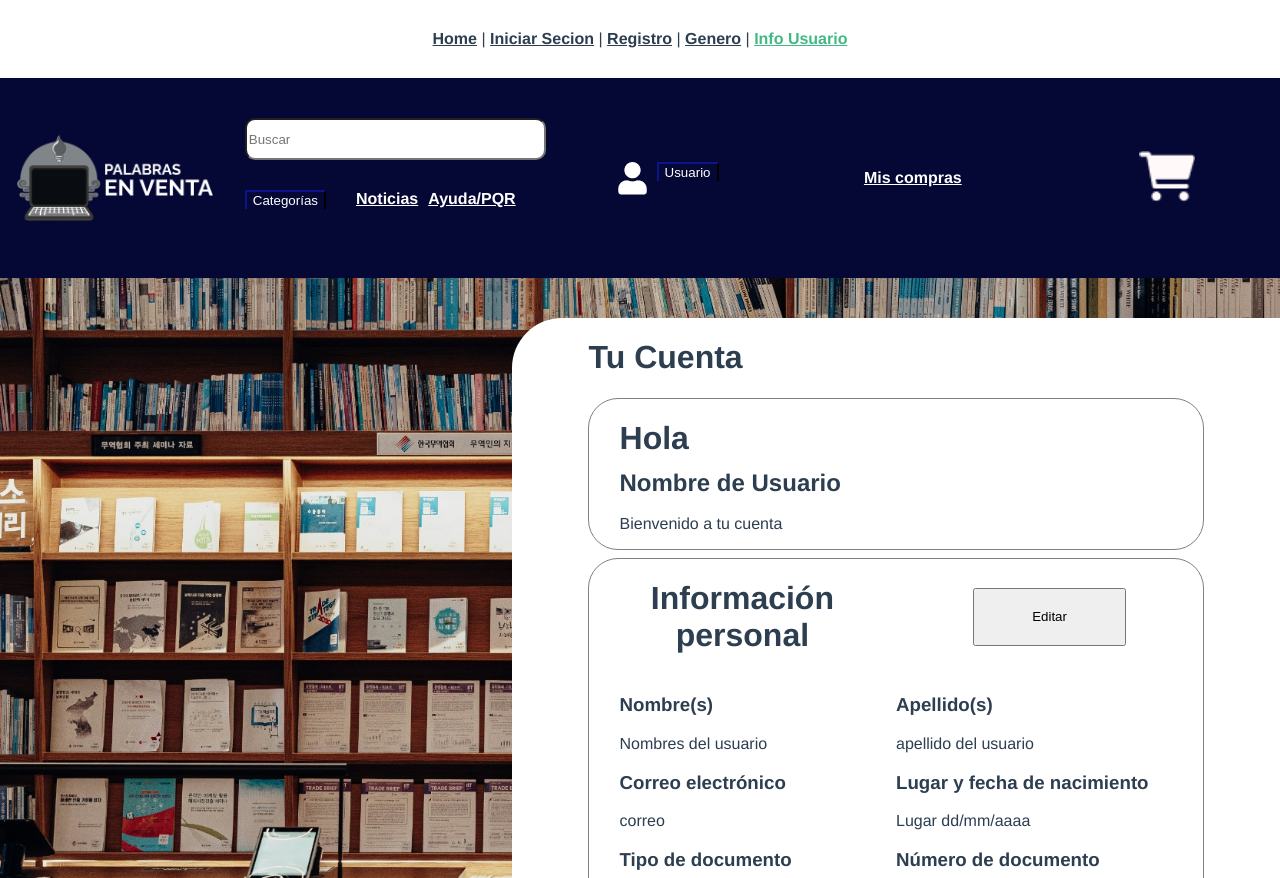
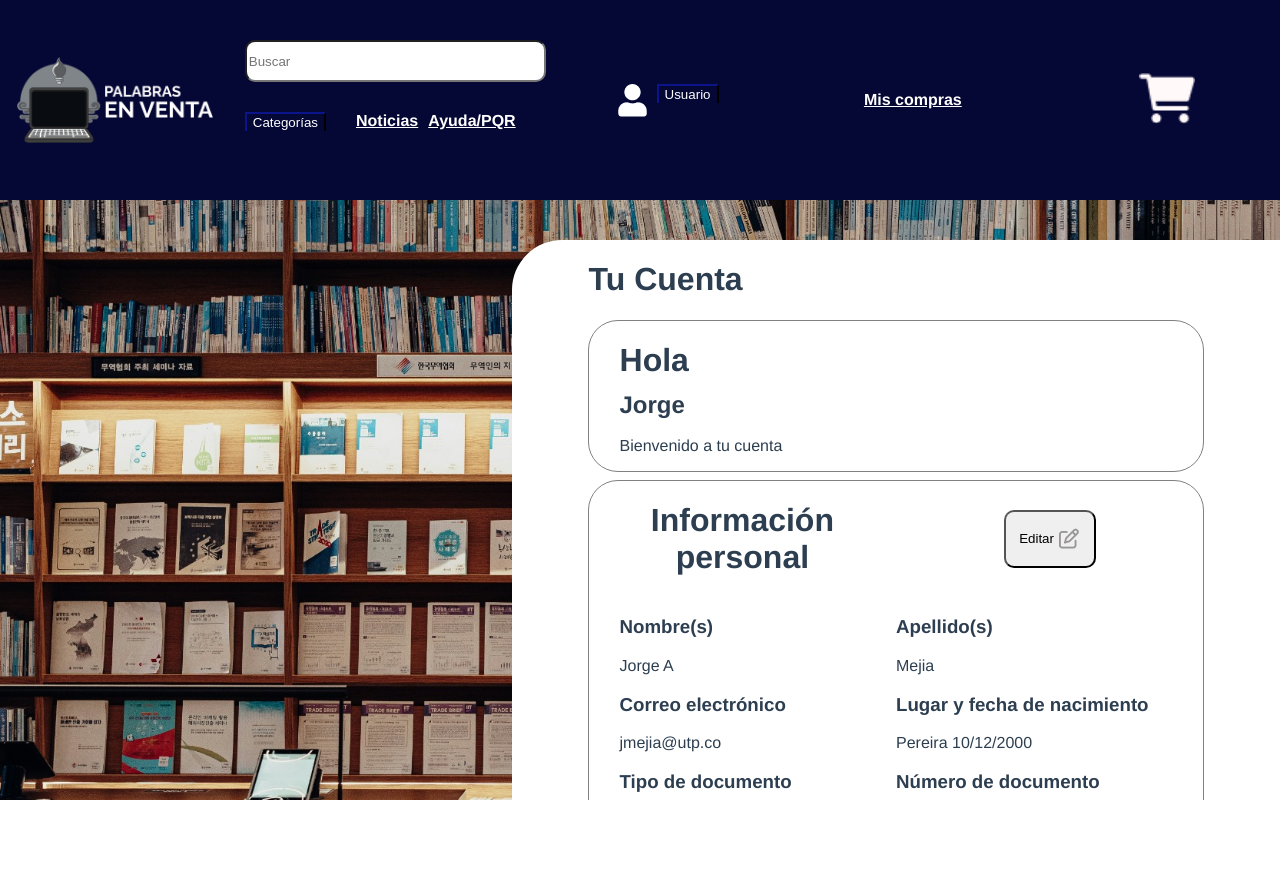
Before and after one commit to JorgeMejiaH/palabras-en-venta, a Vue app: page /user-info in a window 1280 px wide. After the commit the page ends 800 px from the top, so only its background shows below. Built offline with nearby package versions, Linux system fonts and the light colour scheme.

Commit message:
Insert footer

```diff
--- a/src/App.vue
+++ b/src/App.vue
@@ -1,11 +1,4 @@
 <template>
-  <nav>
-    <router-link to="/">Home</router-link> |
-    <router-link to="/login">Iniciar Secion</router-link> |
-    <router-link to="/sign-up">Registro</router-link> |
-    <router-link to="/genre-select">Genero</router-link> |
-    <router-link to="/user-info">Info Usuario</router-link>
-  </nav>
   <router-view />
 </template>
 
--- a/src/components/LoginPage/LoginPage.vue
+++ b/src/components/LoginPage/LoginPage.vue
@@ -33,7 +33,7 @@ export default {
   components: { UsernameInput, PasswordInput },
   data(){
     return {
-      validUser: false,
+      validUser: true,
     };
   },
   methods: {
@@ -67,7 +67,7 @@ export default {
 
 .link-container {
   text-align: end;
-  margin-top: -2.5%;
+  margin-top: 1%;
 }
 
 .txt-not-account,
--- a/src/components/User/UserInfo.vue
+++ b/src/components/User/UserInfo.vue
@@ -5,50 +5,71 @@
       <h1 class="your-account">Tu Cuenta</h1>
       <div class="user-info-username-container">
         <h1 class="user-info-hello">Hola</h1>
-        <h2 class="user-info-username">Nombre de Usuario</h2>
+        <h2 class="user-info-username">Jorge</h2>
         <p class="user-info-welcome">Bienvenido a tu cuenta</p>
       </div>
       <div class="user-info-personal-container">
         <h1 class="user-info-personal-title">Información personal</h1>
-        <button class="user-info-edit-btn" @click="navigateToUserInfoEdit">Editar</button>
+        <button class="user-info-btn" @click="navigateToUserInfoEdit">
+          <span class="user-info-btn-content">Editar</span>
+          <img
+            src="@/assets/pen-to-square.png"
+            alt="edit-symbol"
+            class="user-info-edit-edit-symbol-btn"
+          />
+        </button>
         <div class="user-info-personal-column1">
           <div class="user-info-names">
             <h3>Nombre(s)</h3>
-            <p>Nombres del usuario</p>
+            <p>Jorge A</p>
           </div>
           <div class="user-info-email">
             <h3>Correo electrónico</h3>
-            <p>correo</p>
+            <p>jmejia@utp.co</p>
           </div>
           <div class="user-info-document-type">
             <h3>Tipo de documento</h3>
-            <p>tipo doc</p>
+            <p>cc</p>
           </div>
           <user-info-spam-checkbox />
         </div>
         <div class="user-info-personal-column2">
           <div class="user-info-lastnames">
             <h3>Apellido(s)</h3>
-            <p>apellido del usuario</p>
+            <p>Mejia</p>
           </div>
           <div class="user-info-place-date">
             <h3>Lugar y fecha de nacimiento</h3>
-            <p>Lugar dd/mm/aaaa</p>
+            <p>Pereira 10/12/2000</p>
           </div>
           <div class="user-info-document-number">
             <h3>Número de documento</h3>
-            <p>numero doc</p>
+            <p>123456789</p>
           </div>
         </div>
       </div>
       <div class="user-info-password-container">
         <h1 class="user-info-password-title">Contraseña</h1>
-        <button class="user-info-edit-btn">Editar</button>
+        <button class="user-info-btn">
+          <span class="user-info-btn-content">Editar</span>
+          <img
+            src="@/assets/pen-to-square.png"
+            alt="edit-symbol"
+            class="user-info-edit-edit-symbol-btn"
+          />
+        </button>
       </div>
       <div class="user-info-genre-container">
         <div class="user-info-genre-title">
           <h1>Géneros literarios</h1>
-          <button class="user-info-edit-btn">Editar</button>
+          <button class="user-info-btn">
+            <span class="user-info-btn-content">Editar</span>
+            <img
+              src="@/assets/pen-to-square.png"
+              alt="edit-symbol"
+              class="user-info-edit-edit-symbol-btn"
+            />
+          </button>
         </div>
         <div class="user-info-genre-selection">
           <filosofy-books />
@@ -57,6 +78,7 @@
         </div>
       </div>
     </div>
+    <Footer containerClass="footer-container-user-info" />
   </div>
 </template>
 
@@ -66,6 +88,7 @@ import FilosofyBooks from "../GenreSelection/FilosofyBooks.vue";
 import PoliticsBooks from "../GenreSelection/PoliticsBooks.vue";
 import Navbar from "../Navbar/Navbar.vue";
 import UserInfoSpamCheckbox from "./UserInfoSpamCheckbox.vue";
+import Footer from "../Footer.vue";
 export default {
   components: {
     Navbar,
@@ -73,16 +96,21 @@ export default {
     ActionAdventureBooks,
     FilosofyBooks,
     PoliticsBooks,
+    Footer,
   },
-  methods:{
+  methods: {
     navigateToUserInfoEdit() {
-      this.$router.push('/user-info-edit');
+      this.$router.push("/user-info-edit");
     },
-  }
+  },
 };
 </script>
 
 <style>
+.footer-container-user-info{
+  position: relative;
+  top: 120%;
+}
 .user-info-bckgr-container {
   background-image: url(/src/assets/UserInfoBackground.jpg);
   background-size: cover;
@@ -131,11 +159,20 @@ export default {
 .user-info-personal-column2 {
   text-align: left;
 }
-.user-info-edit-btn {
-  width: 50%;
+.user-info-btn {
+  width: 30%;
   height: 50%;
-  align-self: center; /* Centra verticalmente el botón dentro de su grid */
-  justify-self: center; /* Centra horizontalmente el botón dentro de su grid */
+  align-self: center;
+  justify-self: center;
+  border-radius: 10px;
+  cursor: pointer;
+  transition: background-color 0.3s ease;
+  display: flex;
+  align-items: center;
+  justify-content: center;
+}
+.user-info-btn:hover {
+  background-color: #cccccc;
 }
 .user-info-password-container {
   border: 1px solid gray;
@@ -156,6 +193,7 @@ export default {
   margin-bottom: 1%;
   display: grid;
   grid-template-rows: 30% 1fr;
+  padding: 2%;
 }
 .user-info-genre-selection {
   display: grid;
@@ -185,4 +223,10 @@ export default {
   justify-self: left;
   margin-left: 5%;
 }
+.user-info-edit-edit-symbol-btn {
+  justify-self: center;
+}
+.user-info-btn-content {
+  margin-right: 5px;
+}
 </style>
--- a/src/components/User/UserInfoEdit.vue
+++ b/src/components/User/UserInfoEdit.vue
@@ -3,12 +3,17 @@
     <navbar />
     <div class="user-info-edit-container">
       <div class="user-info-edit-navigator">
-        <router-link to="/user-info"
+        <router-link to="/user-info" class="user-info-edit-router"
           >Información personal/Contraseña</router-link
         >
-        <p>Edición</p>
+        <img
+          src="@/assets/pen-to-square.png"
+          alt="edit-symbol"
+          class="user-info-edit-edit-symbol"
+        />
+        <p class="user-info-edit-edit-txt">Edición</p>
       </div>
-      <h1>Información personal</h1>
+      <h1 class="user-info-edit-title">Información personal</h1>
       <div class="user-info-edit-input-container">
         <div class="user-info-edit-inputs">
           <user-names-last-names @validNames="validarNombres" />
@@ -20,12 +25,17 @@
           <spam-checkbox />
         </div>
         <div class="user-info-edit-btn">
-          <button class="user-info-btn-save" :disabled="!formularioValido" @click="navigateToUserInfo">
+          <button
+            class="user-info-btn-save"
+            :disabled="!formularioValido"
+            @click="navigateToUserInfo"
+          >
             Guardar cambios
           </button>
         </div>
       </div>
     </div>
+    <Footer containerClass="footer-container-user-info-edit" />
   </div>
 </template>
 
@@ -38,6 +48,7 @@ import UserEmail from "../SignUpPage/UserEmail.vue";
 import DocumentType from "../SignUpPage/DocumentType.vue";
 import DocumentNumber from "../SignUpPage/DocumentNumber.vue";
 import SpamCheckbox from "../SignUpPage/SpamCheckbox.vue";
+import Footer from "../Footer.vue";
 export default {
   components: {
     Navbar,
@@ -48,6 +59,7 @@ export default {
     DocumentType,
     DocumentNumber,
     SpamCheckbox,
+    Footer,
   },
   data() {
     return {
@@ -94,21 +106,42 @@ export default {
       this.validEmail = Valid;
     },
     navigateToUserInfo() {
-      this.$router.push('/user-info');
+      this.$router.push("/user-info");
     },
   },
 };
 </script>
 
 <style>
+.footer-container-user-info-edit{
+  position: relative;
+  top: 95%;
+}
+.user-info-edit-navigator {
+  display: flex;
+  align-items: center;
+}
+.user-info-edit-router {
+  color: black;
+  margin-right: auto;
+  margin-left: 0;
+  font-weight: bold;
+  text-decoration: none;
+}
+.user-info-edit-title {
+  margin-left: 0;
+}
+.user-info-edit-edit-txt {
+  color: black;
+}
 .user-info-edit-background {
   background-image: url(/src/assets/UserInfoBackground.jpg);
   background-size: cover;
   background-position: center;
   background-color: #050835;
-  width: 100vw; /* Ancho igual al 100% del viewport */
-  height: 100vh; /* Altura igual al 100% del viewport */
-  overflow-y: auto; /* Evita que el contenido se desborde fuera del contenedor */
+  width: 100vw;
+  height: 100vh;
+  overflow-y: auto;
   position: relative;
   margin: 0;
   padding: 0;
@@ -118,28 +151,35 @@ export default {
   width: 60%;
   position: absolute;
   right: 0;
-  top: 30%;
+  top: 25%;
   border-top-left-radius: 50px;
   border-bottom-left-radius: 50px;
   padding: 3%;
 }
+.user-info-edit-btn {
+  position: relative;
+}
 .user-info-btn-save {
-  margin-right: 5%;
-  width: 60%;
+  position: absolute;
+  bottom: 0%;
+  width: 90%;
   height: 50px;
-  border-radius: 8px;
+  border-radius: 10px;
+  margin: auto;
+  left: 50%;
+  transform: translateX(-50%);
 }
 .user-info-btn-save:not(:disabled):hover {
   background-color: #050834; /* Cambia el color de fondo cuando pasas el cursor */
   color: white;
   cursor: pointer;
 }
-.user-info-edit-input-container{
-    display: grid;
-    grid-template-columns: 60% 1fr;
-    border: 1px solid gray;
-    border-radius: 50px;
-    padding-top: 2%;
-    padding-bottom: 2%;
+.user-info-edit-input-container {
+  display: grid;
+  grid-template-columns: 70% 1fr;
+  border: 1px solid gray;
+  border-radius: 50px;
+  padding-top: 2%;
+  padding-bottom: 2%;
 }
 </style>
```
Also changed, not shown: src/components/Footer.vue (+94 -18 lines), src/components/LoginPage/LoginPage copy.vue (added, +84 -0 lines), src/Routes.txt (added), src/assets/pen-to-square.png (added).
